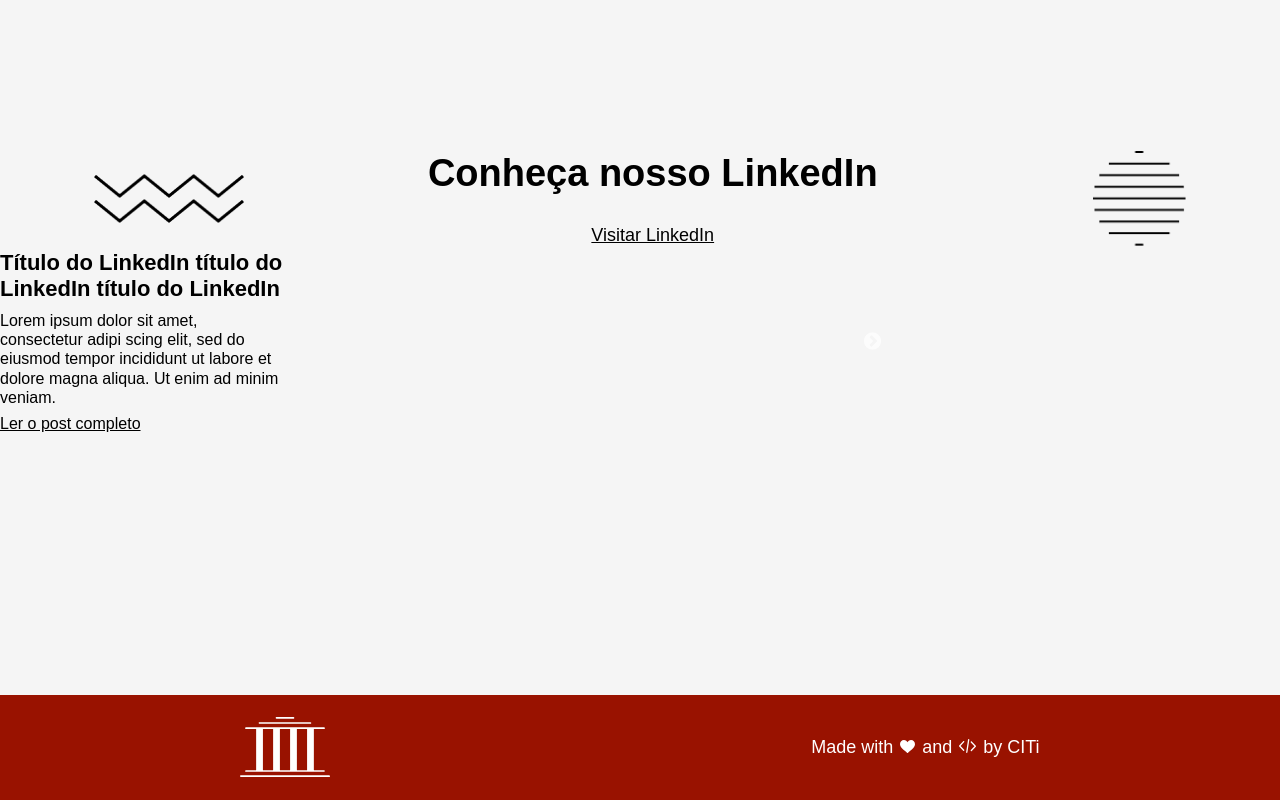
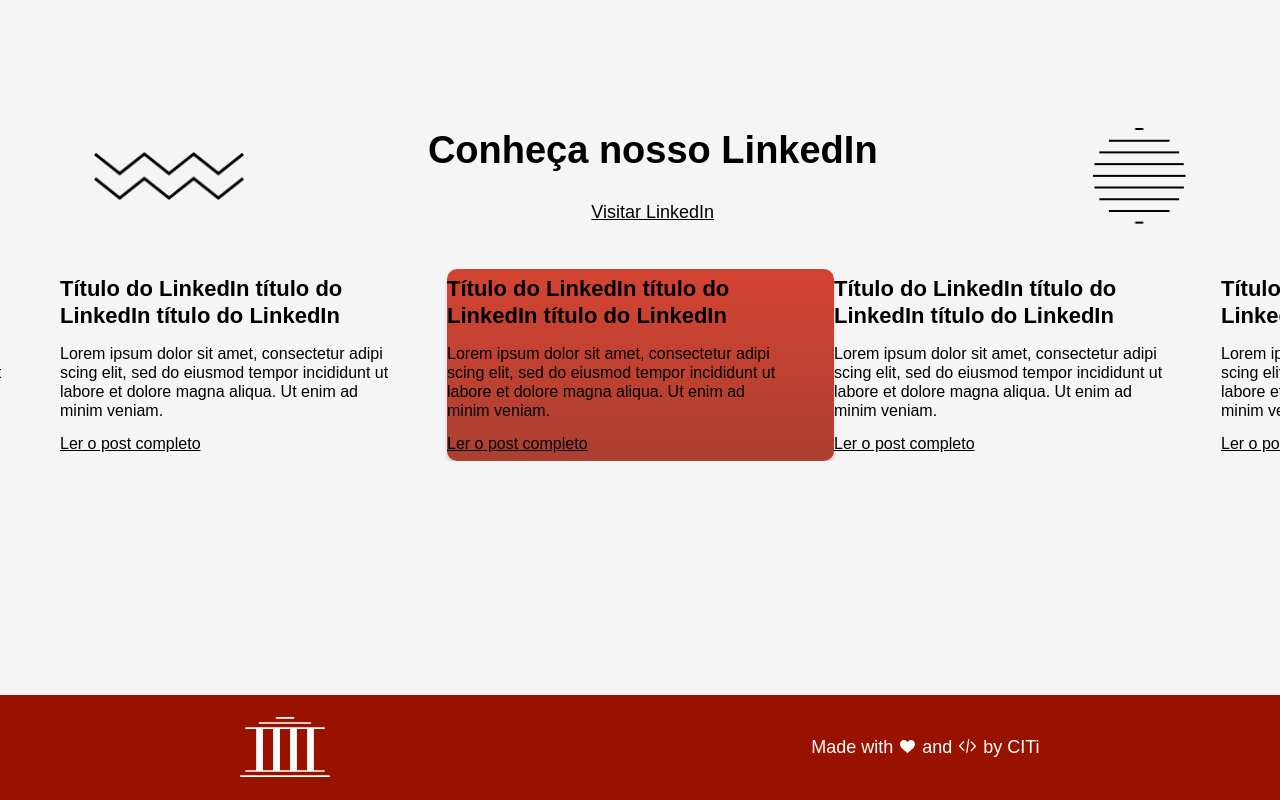
Before and after one commit to citi-onboarding/virtu-onepage, a React (Create React App) app in the folder client/: page / in a window 1280 px wide. Shown: the part 2132-2932 px from the top of the page. Built offline with nearby package versions, Linux system fonts and the light colour scheme; a web font is replaced by a local one.

Commit message:
feature(blog-section): slide style

```diff
--- a/client/src/components/LinkedIn/Carousel.css
+++ b/client/src/components/LinkedIn/Carousel.css
@@ -1,6 +1,13 @@
 .slick-slider {
-    width: 67%;
-    display: flex;
-    justify-content: center;
-    align-items: center;
+    margin-top: 45px;
 }
+
+.slick-center {
+    background: linear-gradient(180deg, rgba(204, 23, 1, 0.8) 0%, rgba(153, 18, 0, 0.8) 100%);
+    box-shadow: 0px 4px 4px rgba(0, 0, 0, 0.15);
+    border-radius: 10px;
+
+    /* height: 15vh; */
+    /* width: 22vw; */
+
+}
--- a/client/src/components/LinkedIn/Datas.css
+++ b/client/src/components/LinkedIn/Datas.css
@@ -1,7 +1,7 @@
 .datas {
 
     height: 192px;
-    width: 33%;
+    width: 330px;
 
     display: flex;
     flex-direction: column;
--- a/client/src/components/LinkedIn/LinkedIn.jsx
+++ b/client/src/components/LinkedIn/LinkedIn.jsx
@@ -38,6 +38,32 @@
 class LinkedIn extends Component {
 
   render() {
+    const settings = {
+      centerMode: true,
+  centerPadding: '60px',
+  slidesToShow: 3,
+  responsive: [
+    {
+      breakpoint: 768,
+      settings: {
+        arrows: false,
+        centerMode: true,
+        centerPadding: '40px',
+        slidesToShow: 2
+      }
+    },
+    {
+      breakpoint: 480,
+      settings: {
+        arrows: false,
+        centerMode: true,
+        centerPadding: '40px',
+        slidesToShow: 1
+      }
+    }
+  ]
+    };
+
 
     return (
       <div className="LinkedIn-section">
@@ -51,7 +77,10 @@
         </div>
         <img id="pointed" src={pointed} alt=""/>
         <div className="carousel">
-          <Slider>
+          <Slider className="slider" {...settings}>
+            <Datas title={titleLinkedIn} text={text} link={link}/>
+            <Datas title={titleLinkedIn} text={text} link={link}/>
+            <Datas title={titleLinkedIn} text={text} link={link}/>
             <Datas title={titleLinkedIn} text={text} link={link}/>
             <Datas title={titleLinkedIn} text={text} link={link}/>
             <Datas title={titleLinkedIn} text={text} link={link}/>
@@ -62,4 +91,5 @@
   }
 }
 
+
 export default LinkedIn;
```
